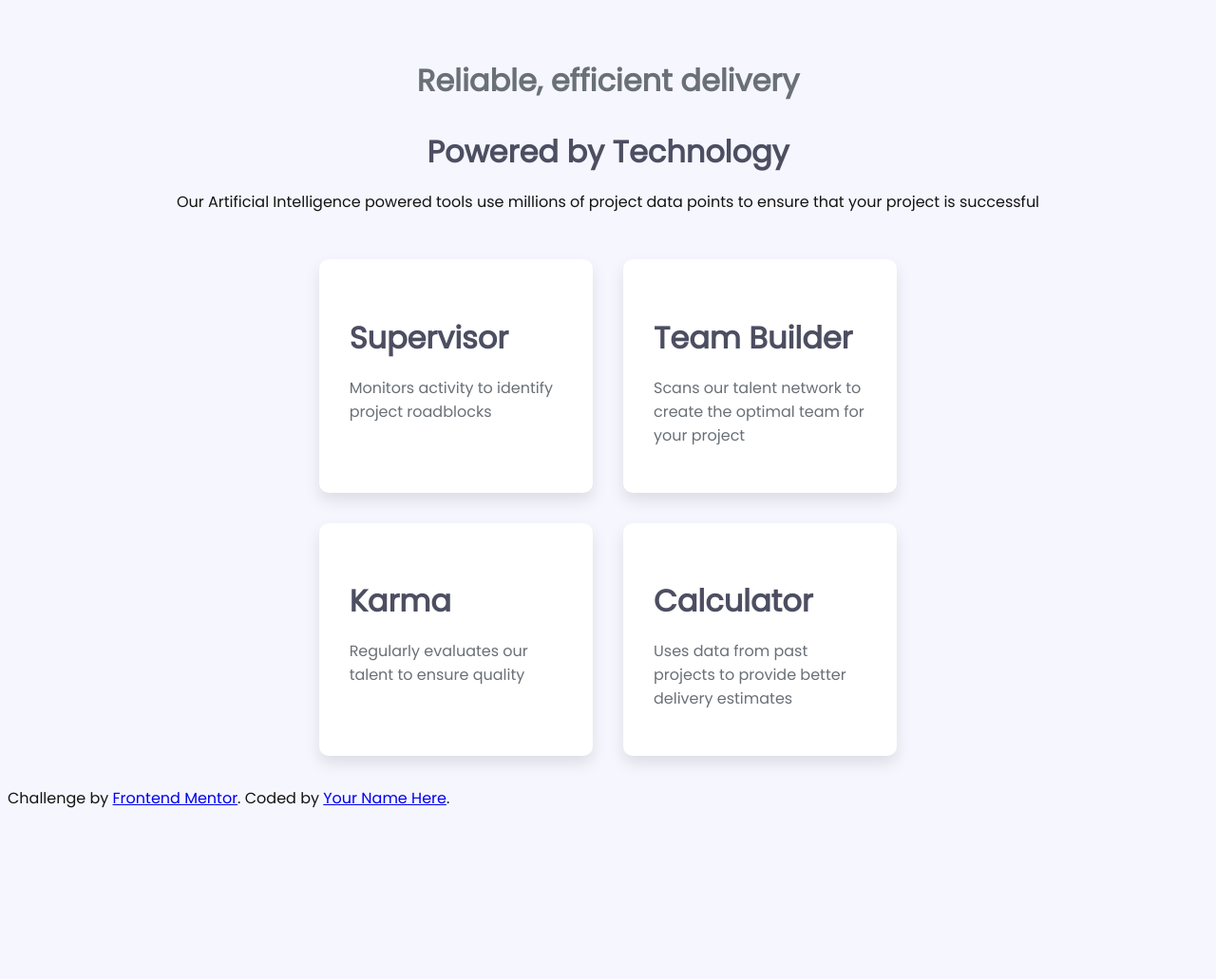
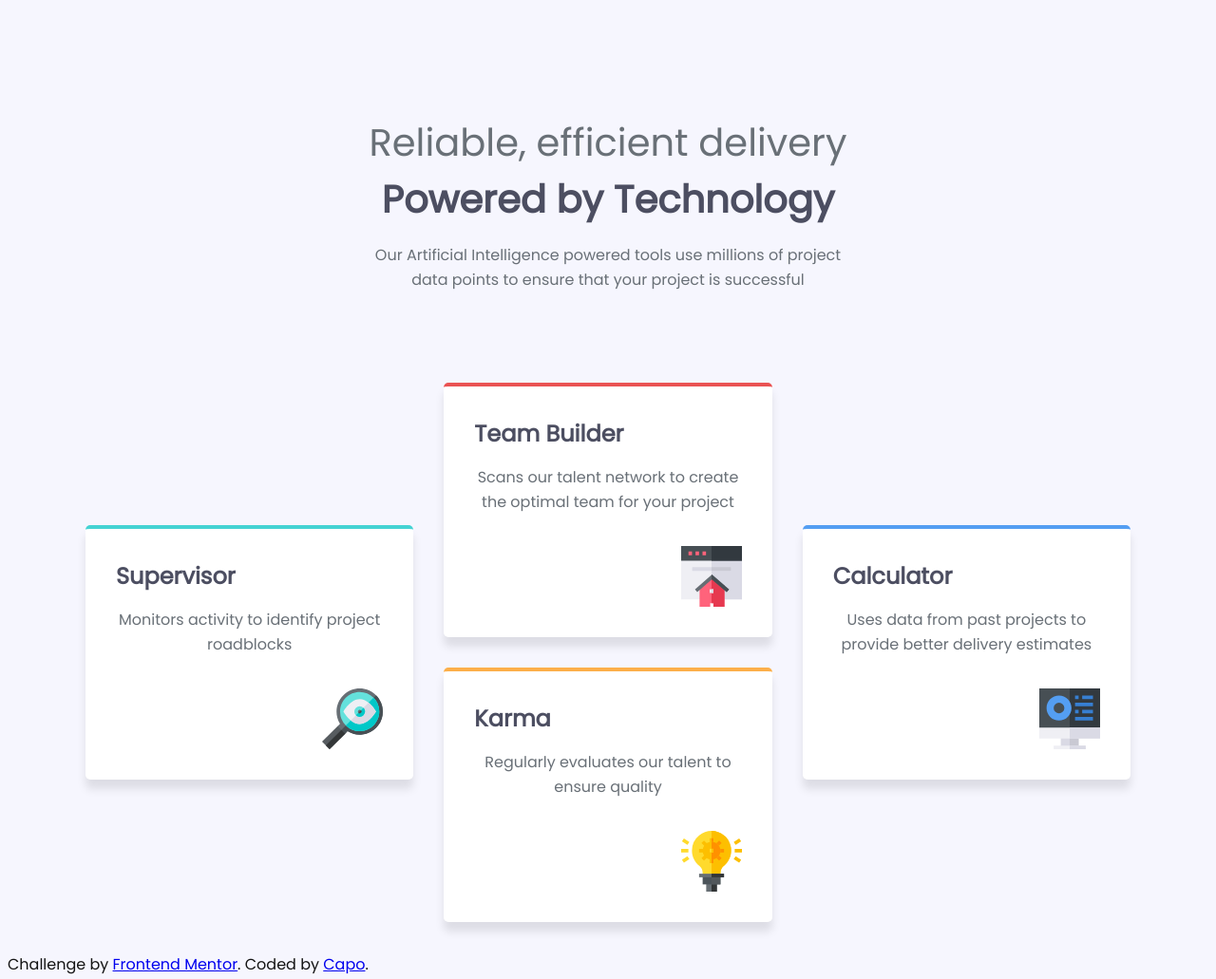
Before and after one commit to 6Ione/Four-card-feature-Styling, a plain HTML site: page index.html in a window 1280 px wide. Shown: the whole page at 95% size. Before the commit the page ends 861 px from the top, so only its background shows below. Drawn offline with Linux system fonts and the light colour scheme.

Commit message:
Added code and styling changes

```diff
--- a/index.html
+++ b/index.html
@@ -8,7 +8,6 @@
   <link rel="stylesheet" href="https://fonts.googleapis.com/css?family=Poppins">
   <title>Frontend Mentor | Four card feature section</title>
 
-  <!-- Feel free to remove these styles or customise in your own stylesheet 👍 -->
   <style>
     body {
       font-family: 'Poppins', sans-serif;
@@ -23,29 +22,87 @@
       padding: 2rem;
     }
     main h1{
-      font-size: 2rem;
-      margin-bottom: 0;
+      font-size: 2.5rem;
+      font-weight: 500;
+      margin: 0;
+      padding-top: 5rem;
       color: hsl(212, 6%, 44%);
     }
     main h2 {
-      font-size: 2rem;
-      margin-bottom: 0;
+      font-size: 2.5rem;
+      margin: 0 ;
       color: hsl(234, 12%, 34%);
+    }
+    main p {
+      max-width: 500px;
+      text-align: center;
+      color: hsl(212, 6%, 44%);
+      line-height: 1.6;
     }
     .cards {
       display: grid;
-      grid-template-columns: repeat(auto-fit, minmax(250px, 2fr));
+      grid-template-columns: 1fr 1fr 1fr;
       gap: 2rem;
-      margin-top: 2rem;
+      margin-top: 5rem;
+
+      max-width: 1100px;
+      align-items: center;
     }
-    .card {
+
+    .supervisor-card, .team-card, .karma-card, .calculator-card {
       background-color: white;
+      border-radius: 0.313rem;
+      box-shadow: 0 10px 10px rgba(0, 0, 0, 0.1);
+
       padding: 2rem;
-      border-radius: 10px;
-      box-shadow: 0 0.5rem 1rem rgba(0, 0, 0, 0.1);
+      min-height: 12.5rem;
+      position: relative;
     }
-    .card p {
+    .supervisor-card h2, .team-card h2, .karma-card h2, .calculator-card h2 {
+      font-size: 1.5rem;
+      margin-top: 0;
+      color: hsl(234, 12%, 34%);
+    }
+    .supervisor-card p, .team-card p, .karma-card p, .calculator-card p {
       color: hsl(212, 6%, 44%);
+      line-height: 1.6;
+    }
+    .supervisor-card img, .team-card img, .karma-card img, .calculator-card img {
+      position: absolute;
+      bottom: 2rem;
+      right: 2rem;
+      width: 64px;
+    }
+    .middle-section {
+      display: flex;
+      flex-direction: column;
+      gap: 2rem;
+    }
+    .supervisor-card {
+      border-top: 4px solid hsl(180, 62%, 55%);
+    }
+    .team-card {
+      border-top: 4px solid hsl(0, 78%, 62%);
+    }
+    .karma-card {
+      border-top: 4px solid hsl(34, 97%, 64%);
+    }
+    .calculator-card {
+      border-top: 4px solid hsl(212, 86%, 64%);
+    }
+
+    @media (max-width: 768px) {
+      .cards {
+        grid-template-columns: 1fr;
+      }
+
+      main h1, main h2, main p {
+        text-align: center;
+      }
+
+      .supervisor-card, .team-card, .karma-card, .calculator-card {
+        min-height: auto;
+      }
     }
   </style>
 </head>
@@ -56,46 +113,35 @@
         <p>Our Artificial Intelligence powered tools use millions of project data points to ensure that your project is successful</p>
 
         <div class="cards">
-      <div class="card">
+          <div class="supervisor-card">
             <h2>Supervisor</h2>
             <p>Monitors activity to identify project roadblocks</p>
+            <img src="images/icon-supervisor.svg" alt="Supervisor Icon">
           </div>
-      <div class="card">
+
+          <div class="middle-section">
+            <div class="team-card">
               <h2>Team Builder</h2>
               <p>Scans our talent network to create the optimal team for your project</p>
+              <img src="images/icon-team-builder.svg" alt="Team Builder Icon">
             </div>
-      <div class="card">
+            <div class="karma-card">
               <h2>Karma</h2>
               <p>Regularly evaluates our talent to ensure quality</p>
+              <img src="images/icon-karma.svg" alt="Karma Icon">
             </div>
-      <div class="card">
+          </div>
+          <div class="calculator-card">
             <h2>Calculator</h2>
             <p>Uses data from past projects to provide better delivery estimates</p>
+            <img src="images/icon-calculator.svg" alt="Calculator Icon">
           </div>
         </div>
       </main>
 
-  <!-- Reliable, efficelivery
-  Powered by Technology
-
-  Our Artificial Intelligence powered tools use millions of project data points
-  to ensure that your project is successful
-
-  Supervisor
-  Monitors activity to identify project roadblocks
-
-  Team Builder
-  Scans our talent network to create the optimal team for your project
-
-  Karma
-  Regularly evaluates our talent to ensure quality
-
-  Calculatorient d
-  Uses data from past projects to provide better delivery estimates -->
-
       <footer class="attribution">
       Challenge by <a href="https://www.frontendmentor.io?ref=challenge">Frontend Mentor</a>.
-      Coded by <a href="#">Your Name Here</a>.
+      Coded by <a href="#">Capo</a>.
     </footer>
 </body>
 </html>
```
Lines whose indentation alone changed are shown as unchanged.
